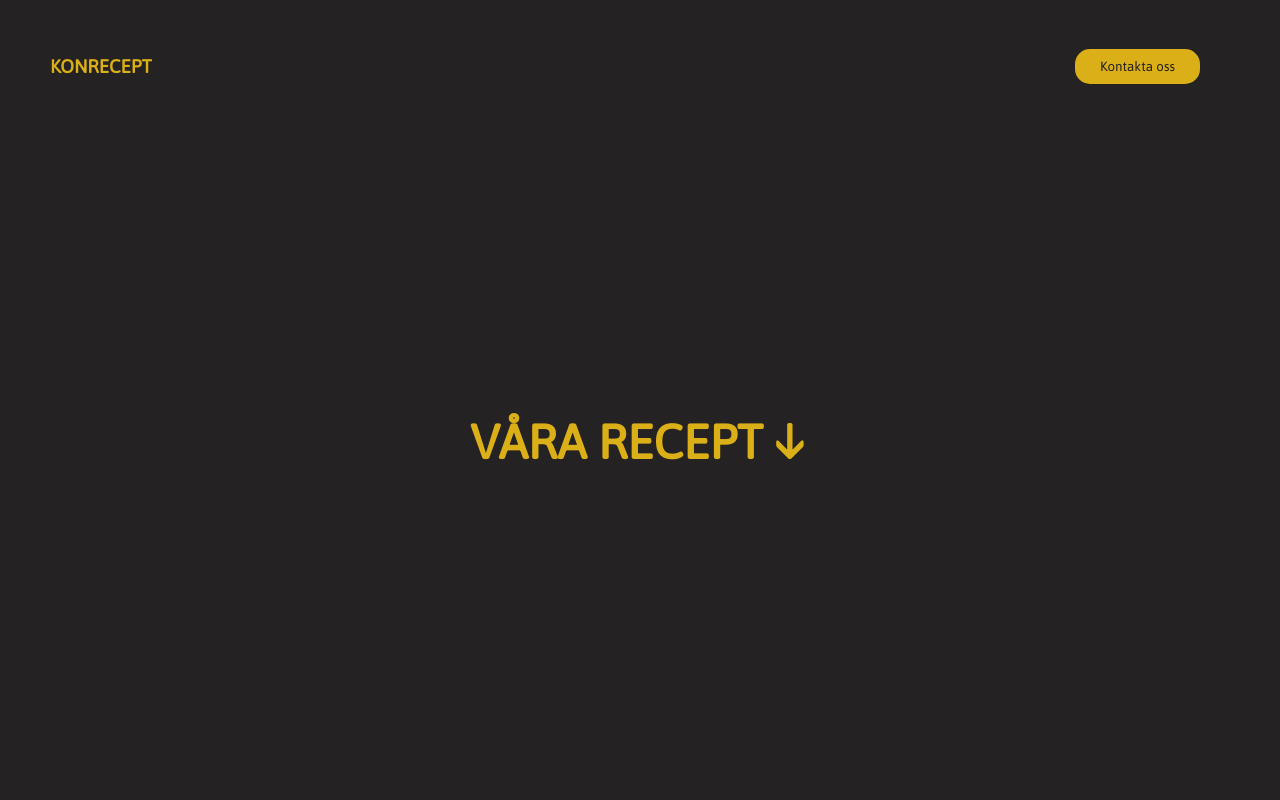
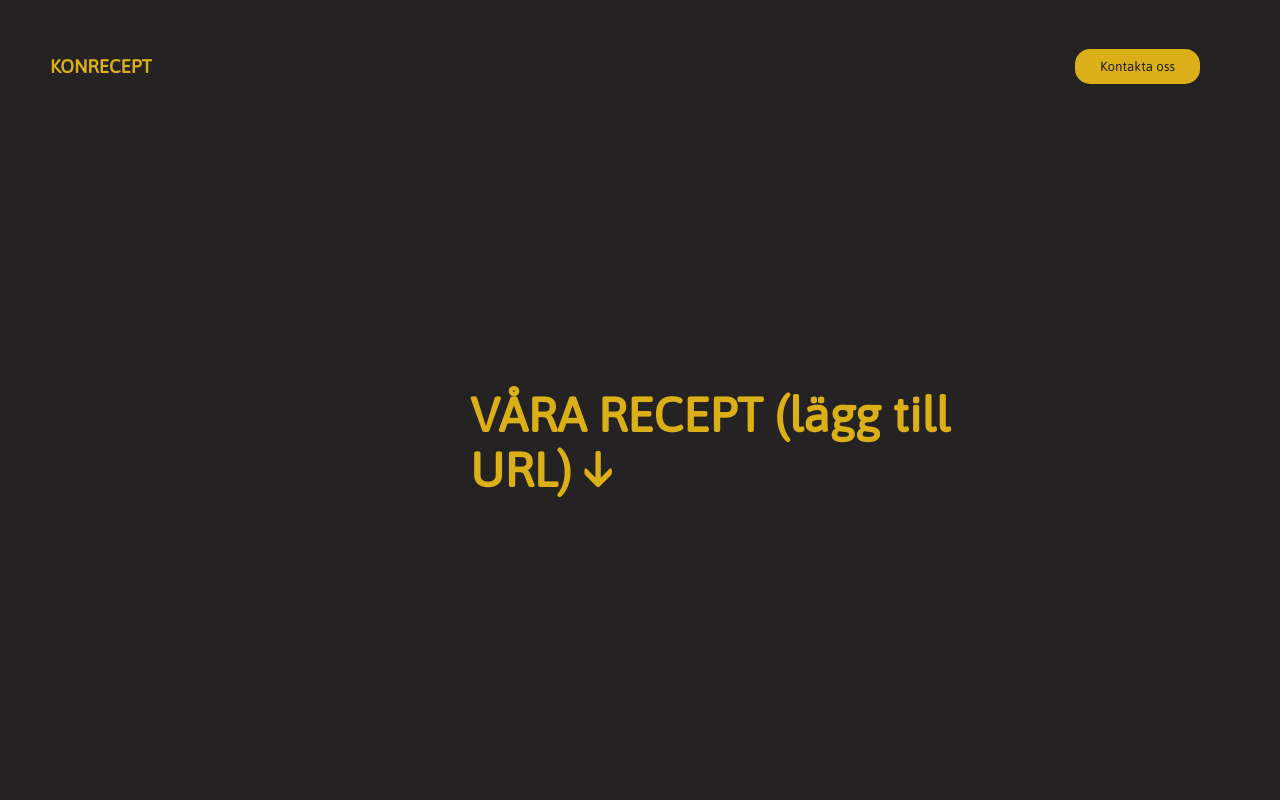
Before and after one commit to OliwierKON/FlerRecept, a plain HTML site: page index.html in a window 1280 px wide. Shown: the top 800 px of the page. Drawn offline with Linux system fonts and the light colour scheme.

Commit message:
Update index.html

```diff
--- a/index.html
+++ b/index.html
@@ -4,7 +4,7 @@
     <meta charset="UTF-8">
     <meta http-equiv="X-UA-Compatible" content="IE=edge">
     <meta name="viewport" content="width=device-width, initial-scale=1.0">
-    <title>Uppgift3</title>
+    <title>Konrecept</title>
     <link rel="stylesheet" href="./styles.css">
     <script src="jsc.js">
     </script>
@@ -16,7 +16,7 @@
       <div> </div>
       <div> <button class="knappgul"> Kontakta oss </button> </div>
       <div>  </div>
-        <h1 class="titel"> VÅRA RECEPT &#8595;</h1>
+        <h1 class="titel"> VÅRA RECEPT (lägg till URL) &#8595;</h1>
       </section>
       <section>
         <div class="container reveal">
```
